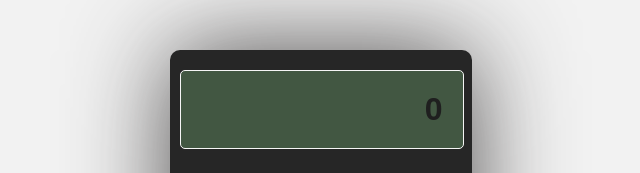
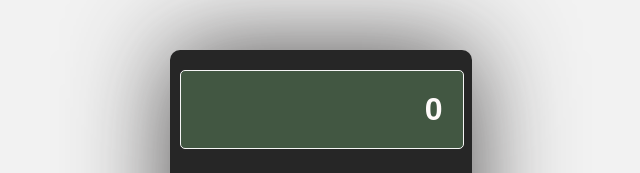
Before and after one commit to chandraSekharRoy001/Calculator, a plain HTML site: page index.html in a window 1280 px wide. Shown: the part 122-295 px from the top of the page, 319-959 px from the left. Drawn offline with Linux system fonts and the light colour scheme.

Commit message:
Add files via upload

```diff
--- a/index.html
+++ b/index.html
@@ -57,7 +57,7 @@
             border: 1px solid whitesmoke;
             border-radius: 5px;
             background-color: hsl(120, 14%, 30%);
-            color: hsl(0, 0%, 12%);
+            color: hsl(0, 100%, 99%);
             font-weight: bolder;
         }
 
```
